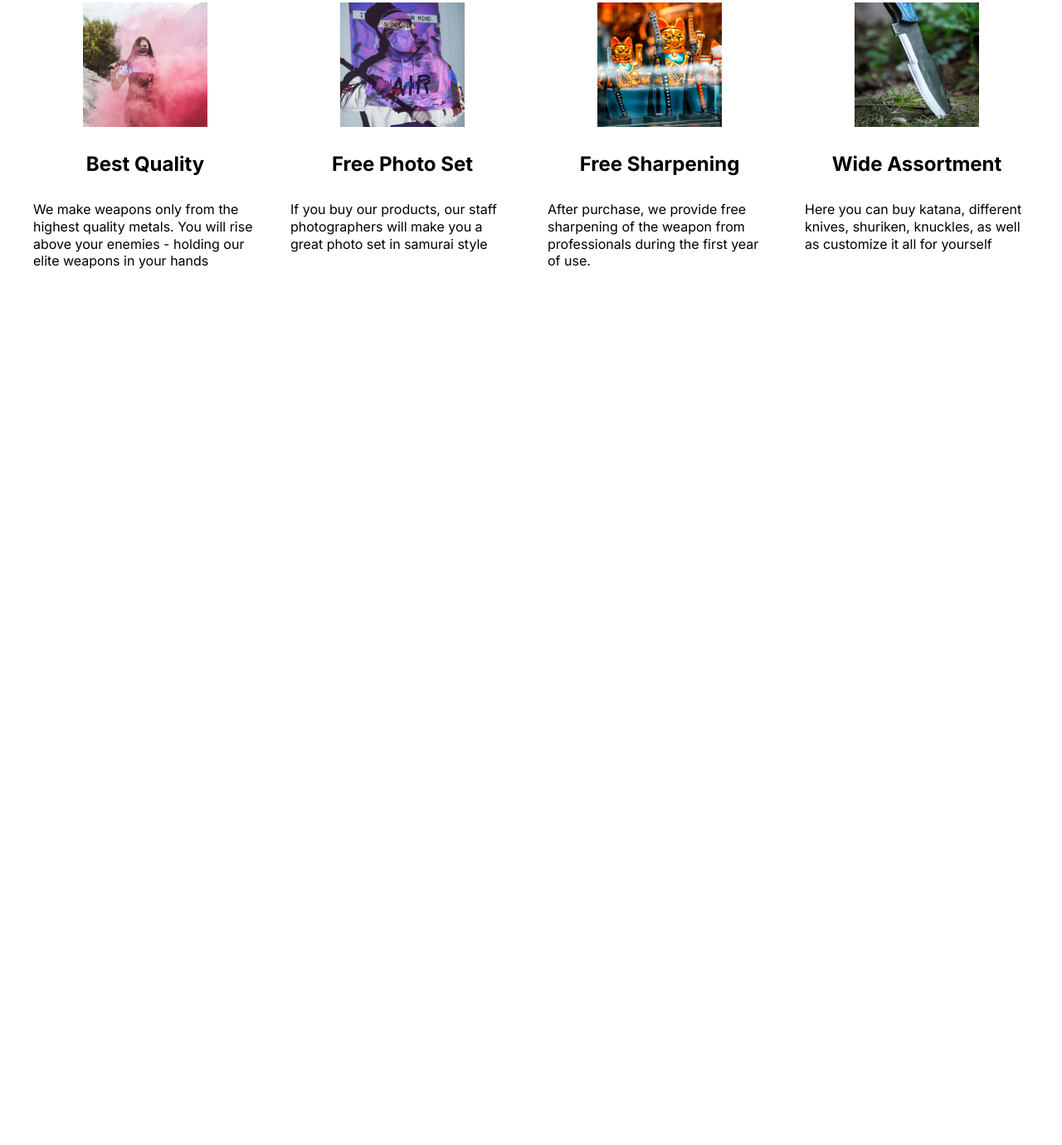
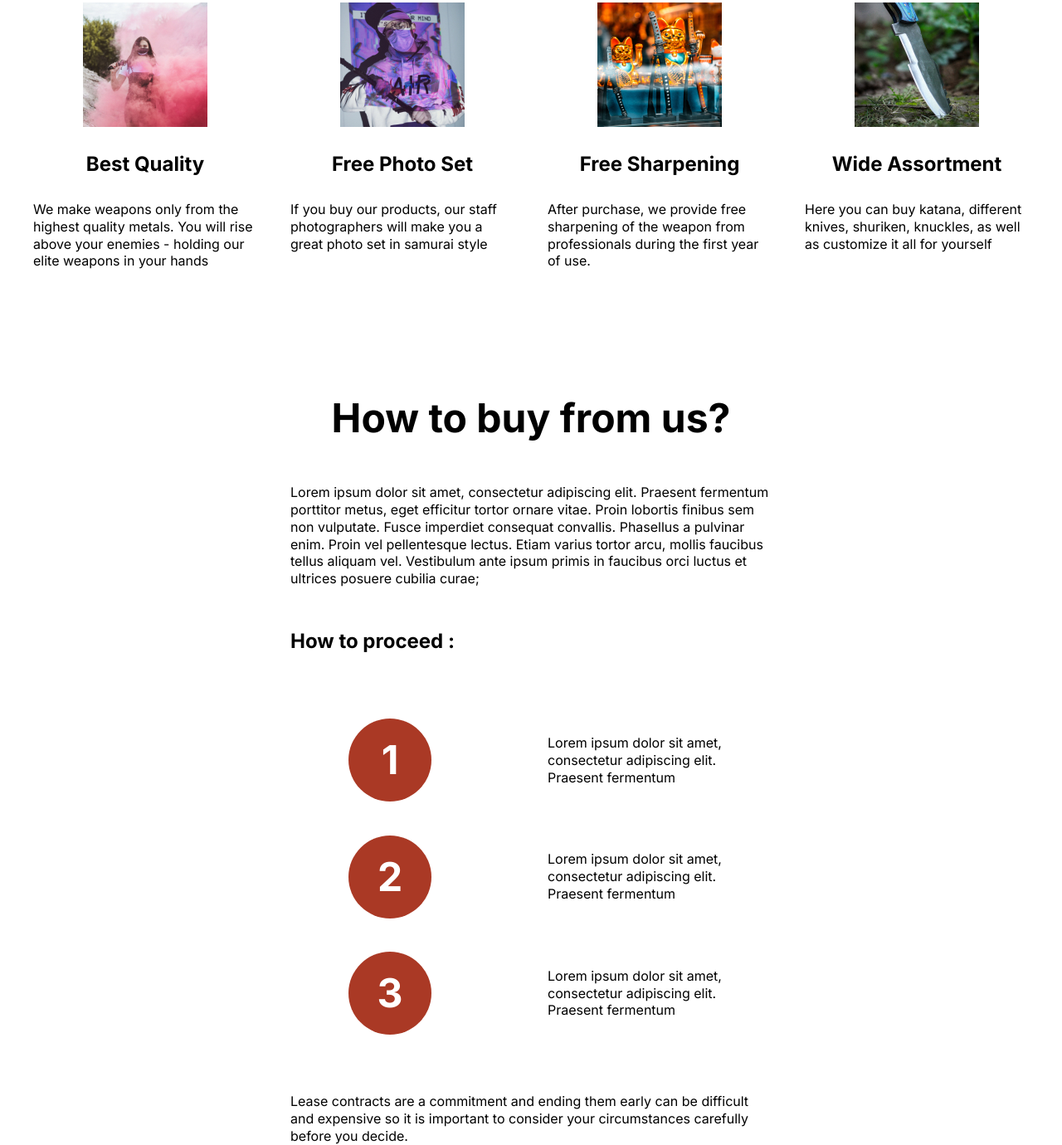
Before and after one commit to anicxxl/katana, a website: page app/index.html in a window 1280 px wide. Shown: the part 1055-2435 px from the top of the page at 83% size. Before the commit the page ends 1380 px from the top, so only its background shows below. Drawn offline with nearby package versions, Linux system fonts and the light colour scheme; files that its build step writes are made by us from their sources.

Commit message:
added instructions section

```diff
--- a/app/index.html
+++ b/app/index.html
@@ -77,9 +77,9 @@
 
     <section class="benefits">
       <div class="container">
-        <h2 class="title benefits__title">
+        <h3 class="title benefits__title">
           Why us?
-        </h2>
+        </h3>
 
         <div class="benefits__items">
           <div class="benefits-item">
@@ -112,6 +112,32 @@
         </div>
       </div>
     </section>
+
+    <section class="instructions">
+      <div class="container">
+        <div class="instructions__inner">
+          <h3 class="title instructions__title">How to buy from us?</h3>
+
+          <p class="instructions__text">
+            Lorem ipsum dolor sit amet, consectetur adipiscing elit. Praesent fermentum porttitor metus, eget efficitur
+            tortor ornare vitae. Proin lobortis finibus sem non vulputate. Fusce imperdiet consequat convallis.
+            Phasellus a pulvinar enim. Proin vel pellentesque lectus. Etiam varius tortor arcu, mollis faucibus tellus
+            aliquam vel. Vestibulum ante ipsum primis in faucibus orci luctus et ultrices posuere cubilia curae;
+          </p>
+
+          <h5 class="instructions-list__title">How to proceed :</h5>
+
+          <ol class="instructions-list">
+            <li class="instructions-list-item">Lorem ipsum dolor sit amet, consectetur adipiscing elit. Praesent fermentum</li>
+            <li class="instructions-list-item">Lorem ipsum dolor sit amet, consectetur adipiscing elit. Praesent fermentum</li>
+            <li class="instructions-list-item">Lorem ipsum dolor sit amet, consectetur adipiscing elit. Praesent fermentum</li>
+          </ol>
+
+          <p class="instructions__text">Lease contracts are a commitment and ending them early can be difficult and
+            expensive so it is important to consider your circumstances carefully before you decide.</p>
+        </div>
+      </div>
+    </section>
   </main>
 
   <footer class="footer"></footer>
--- a/app/scss/_reset.scss
+++ b/app/scss/_reset.scss
@@ -22,7 +22,6 @@ h5,
 h6,
 p,
 ul[class],
-ol[class],
 li,
 figure,
 figcaption,
--- a/app/scss/style.scss
+++ b/app/scss/style.scss
@@ -174,7 +174,89 @@
 
 }
 
+/* =====INSTRUCTIONS===== */
 
+.instructions {
+  padding-top: 150px;
+
+  &__inner {
+    max-width: 580px;
+    width: 100%;
+    margin: 0 auto;
+  }
+
+  &__title {
+    text-align: center;
+    margin-bottom: 50px;
+  }
+
+  &__text {
+    @extend %Text-16;
+    margin-bottom: 50px;
+
+    &:last-child {
+      margin-bottom: 0;
+    }
+  }
+}
+
+
+.instructions-list {
+  max-width: 510px;
+  width: 100%;
+  margin-left: auto;
+  display: flex;
+  flex-direction: column;
+  gap: 40px;
+  list-style: none;
+  margin-bottom: 70px;
+  /*
+  Это устанавливает начальное значение счетчика с именем "ol-decoration" внутри элемента,
+  к которому применяется класс "instructions-list".
+  */
+  counter-reset: ol-decoration;
+
+  &__title {
+    @extend %H2;
+    margin-bottom: 79px;
+  }
+
+  &-item {
+    @extend %Text-16;
+    position: relative;
+    margin-left: auto;
+    padding: 19px 0px 19px 240px;
+
+    &::before {
+      /*
+      Устанавливает содержимое псевдоэлемента "::before" в значение счетчика с именем "ol-decoration".
+      Это означает, что значение счетчика будет отображаться перед содержимым каждого элемента.
+      */
+      content: counter(ol-decoration);
+      /*
+      Увеличивает значение счетчика с именем "ol-decoration" на единицу.
+      Это означает, что значение счетчика будет увеличиваться для каждого элемента,
+      к которому применяется класс "instructions-list-item".
+      */
+      counter-increment: ol-decoration;
+
+      position: absolute;
+      left: 0;
+      top: 50%;
+      transform: translateY(-50%);
+      width: 100px;
+      height: 100px;
+      background-color: $red;
+      display: flex;
+      justify-content: center;
+      align-items: center;
+      @extend %H1;
+      color: $white;
+      border-radius: 50%;
+    }
+  }
+
+}
 
 
 /*
```
